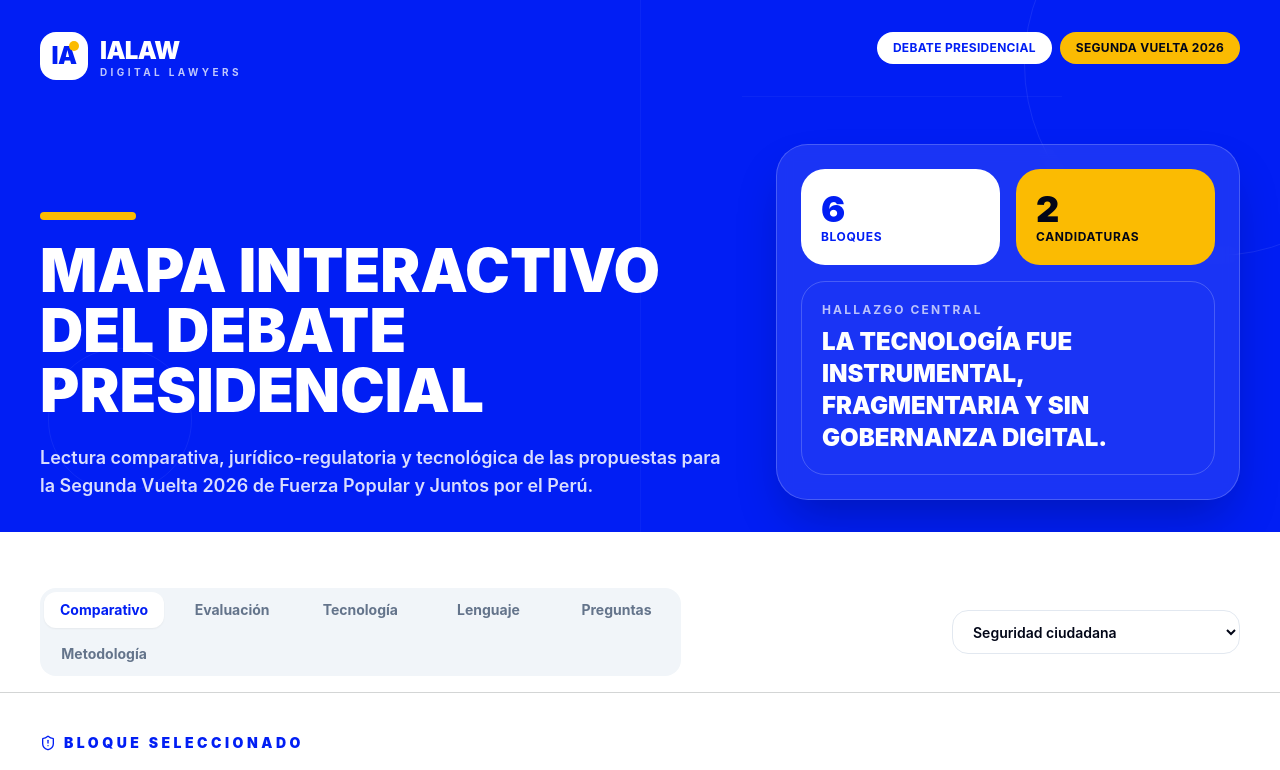
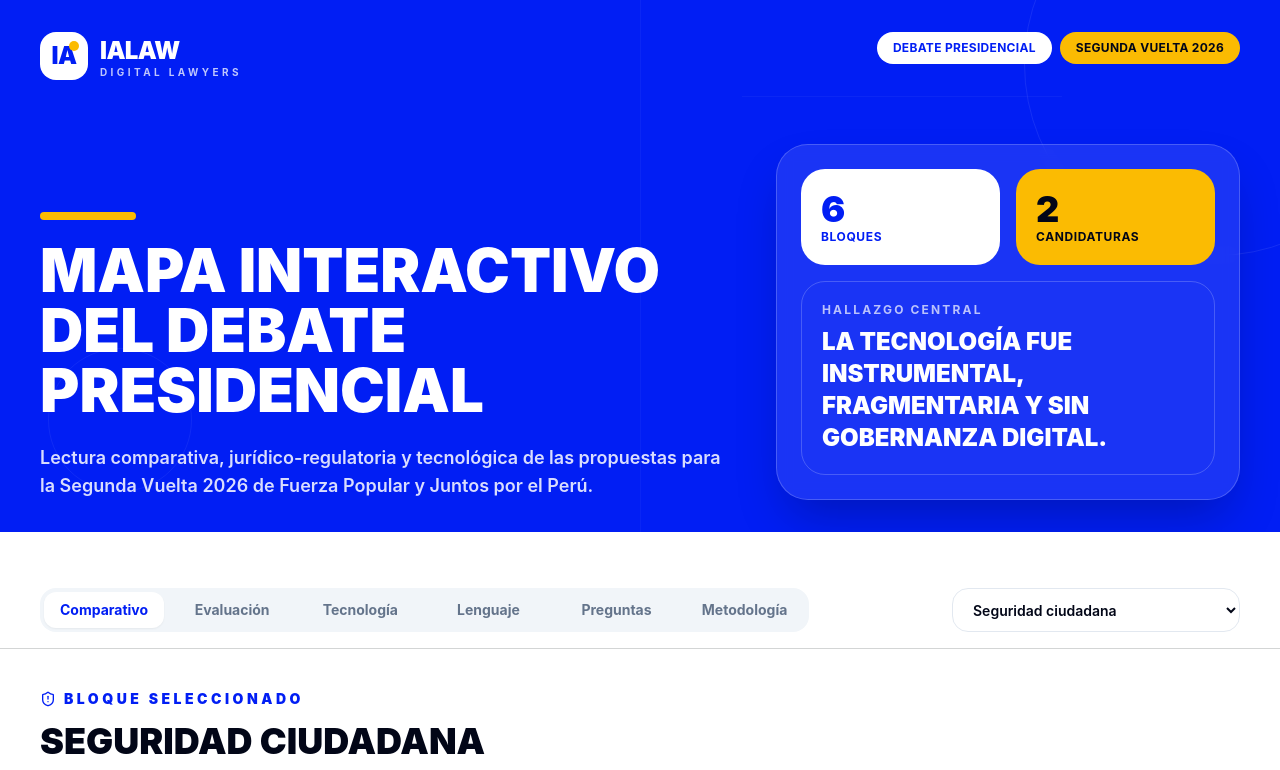
Before and after one commit to fatimatv/debate-presidencial-panel, a Next.js app: page / in a window 1280 px wide. Shown: the top 770 px of the page. Built offline with nearby package versions, Linux system fonts and the light colour scheme.

Commit message:
Alinear pestanas de navegacion

```diff
--- a/src/app/page.tsx
+++ b/src/app/page.tsx
@@ -528,7 +528,7 @@
       <main className="mx-auto max-w-7xl px-6 py-10 lg:px-10">
         <div className="sticky top-0 z-20 -mx-6 border-b bg-white/95 px-6 py-4 backdrop-blur lg:-mx-10 lg:px-10">
           <div className="flex flex-col gap-4 lg:flex-row lg:items-center lg:justify-between">
-            <div className="grid grid-cols-2 gap-2 rounded-2xl bg-slate-100 p-1 sm:grid-cols-3 lg:grid-cols-5">
+            <div className="grid grid-cols-2 gap-2 rounded-2xl bg-slate-100 p-1 sm:grid-cols-3 xl:grid-cols-6">
               {tabs.map((tab) => (
                 <button
                   key={tab.id}
```
